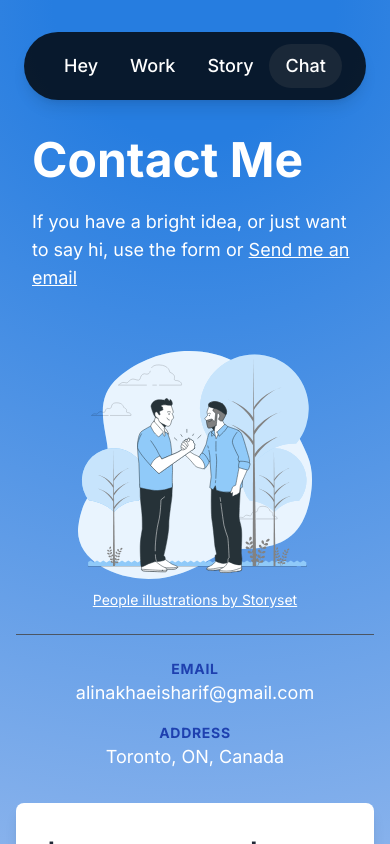
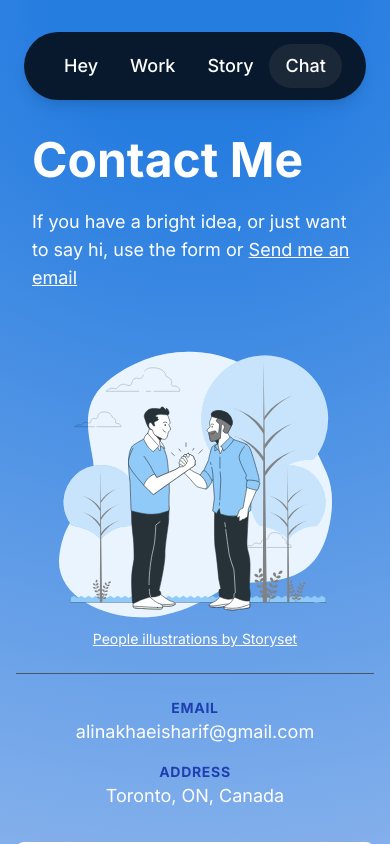
Before and after one commit to alinakhaee/portfolio, a React (Create React App) app: page / in a window 390 px wide. Both pictures are taken after a click on the link "Chat". Shown: the top 844 px of the page. Built offline with nearby package versions, Linux system fonts and the light colour scheme.

Commit message:
make chat screen image responsive

```diff
--- a/src/App.js
+++ b/src/App.js
@@ -107,7 +107,7 @@ export default function App() {
                 </p>
               </div>
               <div className="mt-8 text-center md:text-left">
-                <img src={chatImg} alt="Chat Illustration" className="mx-auto aspect-square w-[60vw] sm:w-[40vw] md:w-[40vw] lg:w-[45vw] xl:w-[50vw] max-w-[550px]" />
+                <img src={chatImg} alt="Chat Illustration" className="mx-auto aspect-square w-[70vw] sm:w-[60vw] md:w-[40vw] lg:w-[35vw] xl:w-[25vw] max-w-[100vw]" />
                 <a
                   href="https://storyset.com/people"
                   className="mt-2 text-sm text-white-400 hover:text-purple-300 underline block text-center"
```
